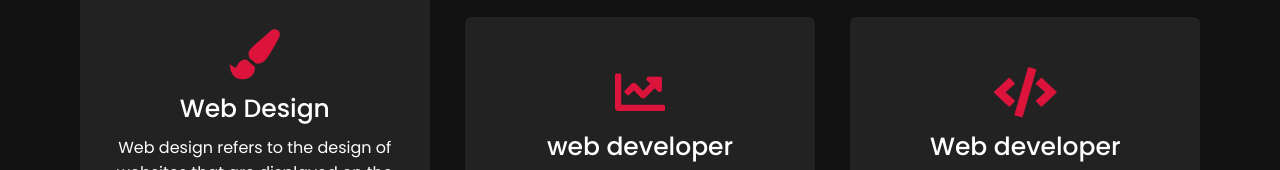
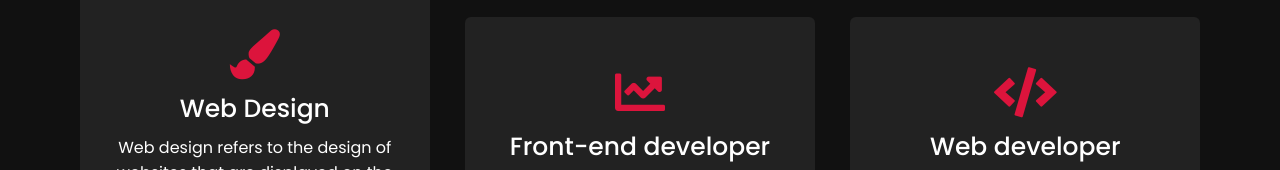
Before and after one commit to karishmarout05/portfolio, a plain HTML site: page index.html in a window 1280 px wide. Shown: the part 1780-1950 px from the top of the page. Drawn offline with nearby package versions, Linux system fonts and the light colour scheme.

Commit message:
Update index.html

```diff
--- a/index.html
+++ b/index.html
@@ -85,7 +85,7 @@ From a young age, I was fascinated by new and thrilling facts that truly amazed
                 <div class="card">
                     <div class="box">
                         <i class="fas fa-chart-line"></i>
-                        <div class="text">web developer</div>
+                        <div class="text">Front-end developer</div>
                         <p>It is an activity to develop  the websites for services and product seeeling on e commerce website</p>
                     </div>
                 </div>
```
